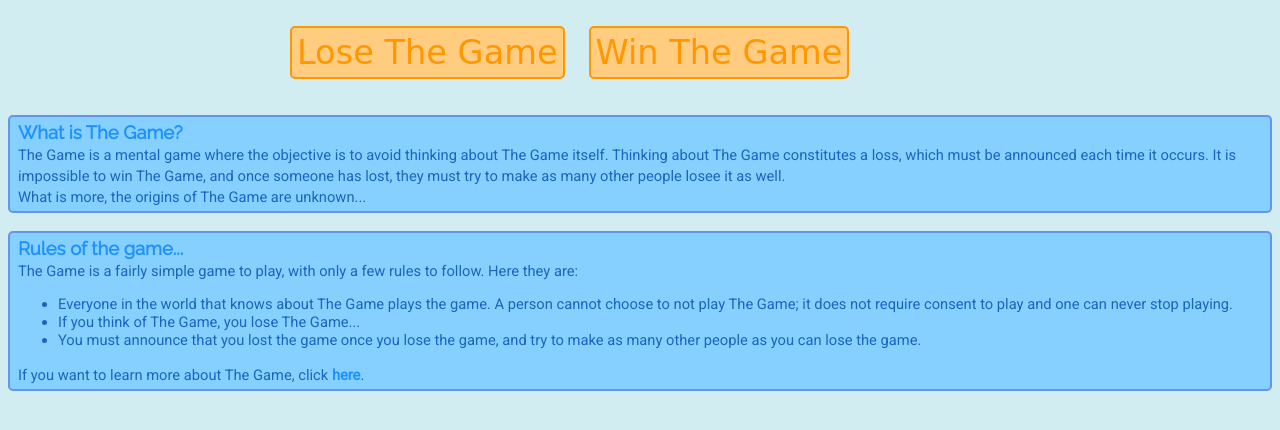
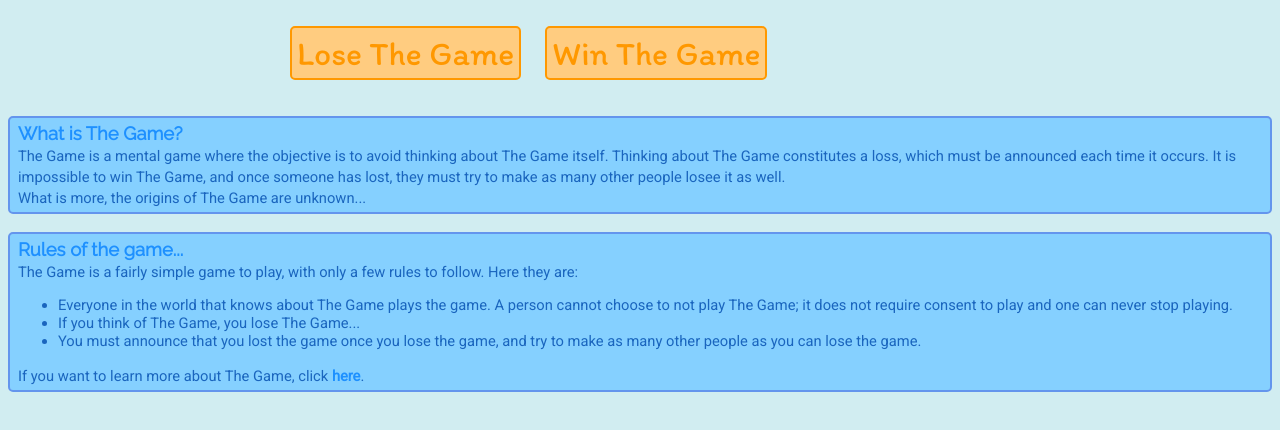
Before and after one commit to AlbertNitu/albert.github.io, a plain HTML site: page theGame.html in a window 1280 px wide. Drawn offline with nearby package versions, Linux system fonts and the light colour scheme.

Commit message:
Added the 'Itim' font to theGame.html

```diff
--- a/theGame.html
+++ b/theGame.html
@@ -5,6 +5,7 @@
     <script src="https://code.jquery.com/jquery-3.1.1.js"></script>
     <link href="https://fonts.googleapis.com/css?family=Roboto" rel="stylesheet">
     <link href="https://fonts.googleapis.com/css?family=Raleway" rel="stylesheet">
+    <link href="https://fonts.googleapis.com/css?family=Itim" rel="stylesheet">
     <link rel="stylesheet" type="text/css" href="CSS/homeStyle.css">
     <link rel="stylesheet" type="text/css" href="CSS/theGameStyle.css">
   </head>
```
